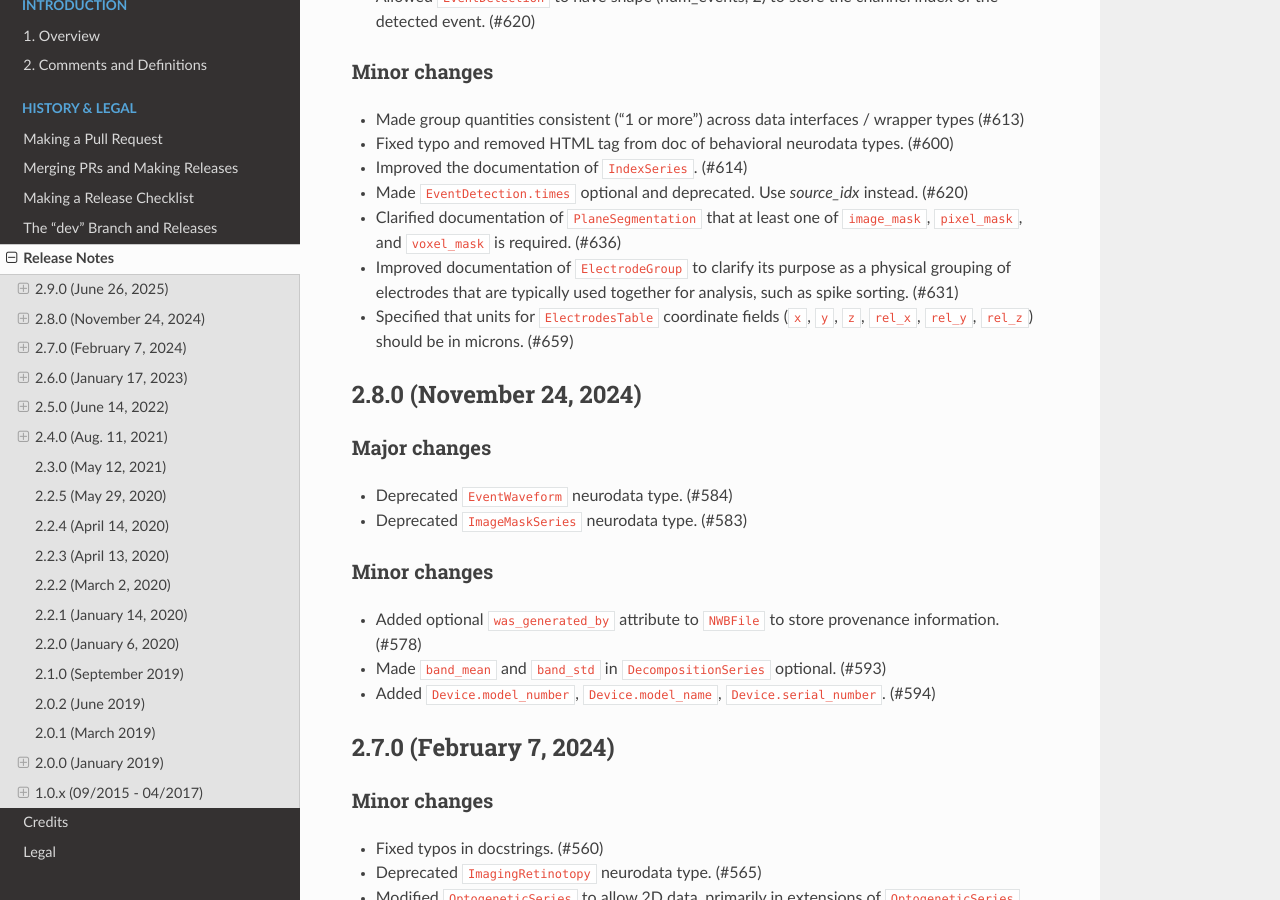
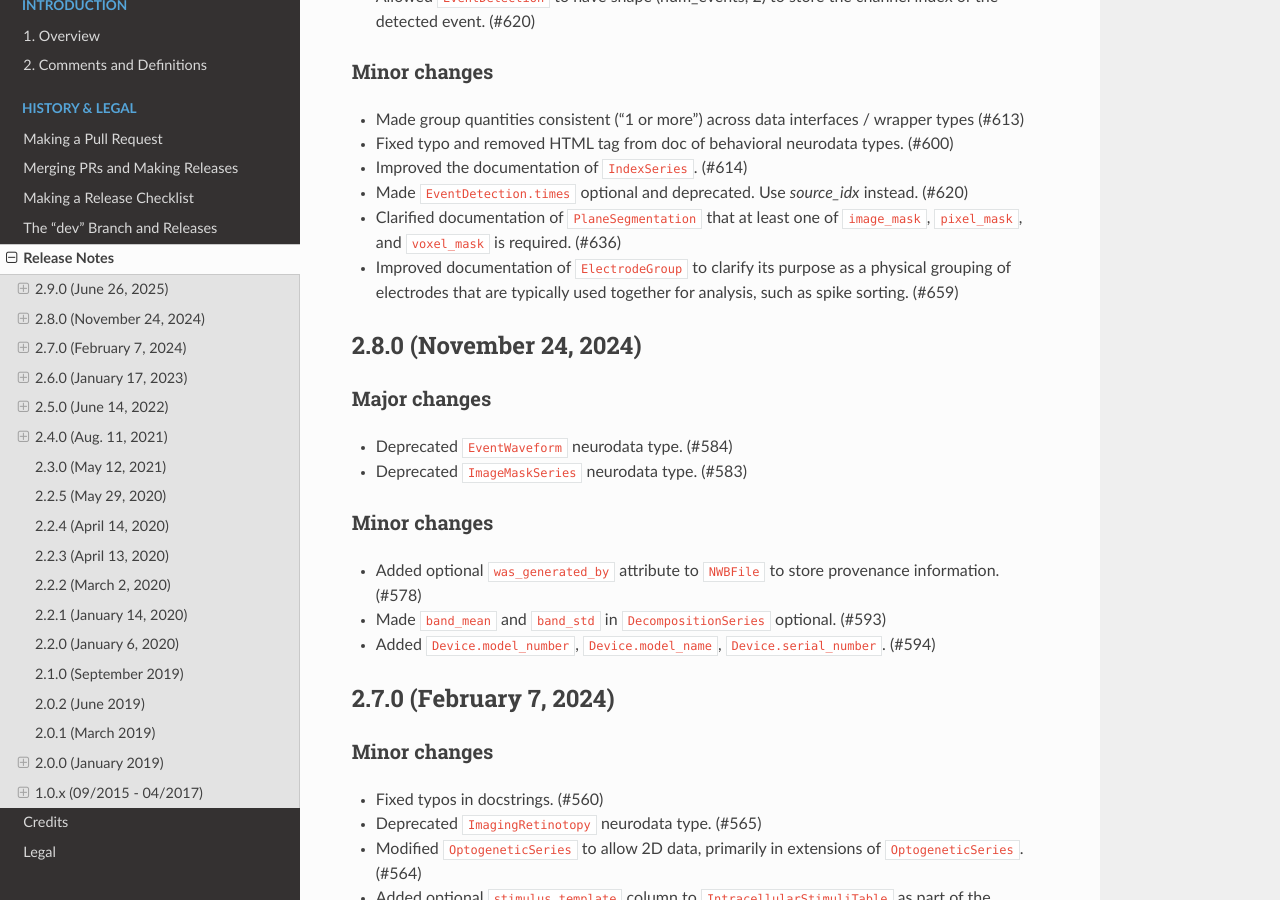
Before and after one commit to NeurodataWithoutBorders/nwb-schema, a Sphinx documentation site: the page built from docs/format/source/format_release_notes.rst, in a window 1280 px wide and 900 px high, scrolled down 700 px. Built offline with Sphinx 7.4.7 and the Read the Docs theme 3.1.0, drawn with Linux system fonts in a browser that asks for light colours.

Commit message:
fix release notes

```diff
--- a/docs/format/source/format_release_notes.rst
+++ b/docs/format/source/format_release_notes.rst
@@ -33,9 +33,7 @@ Minor changes
 - Clarified documentation of ``PlaneSegmentation`` that at least one of ``image_mask``, ``pixel_mask``,
   and ``voxel_mask`` is required. (#636)
 - Improved documentation of ``ElectrodeGroup`` to clarify its purpose as a physical grouping of electrodes
-  that are typically used together for analysis, such as spike sorting. (#631)
-- Specified that units for ``ElectrodesTable`` coordinate fields (``x``, ``y``, ``z``, ``rel_x``, ``rel_y``, ``rel_z``)
-  should be in microns. (#659)
+  that are typically used together for analysis, such as spike sorting. (#659)
 
 2.8.0 (November 24, 2024)
 -------------------------
```
